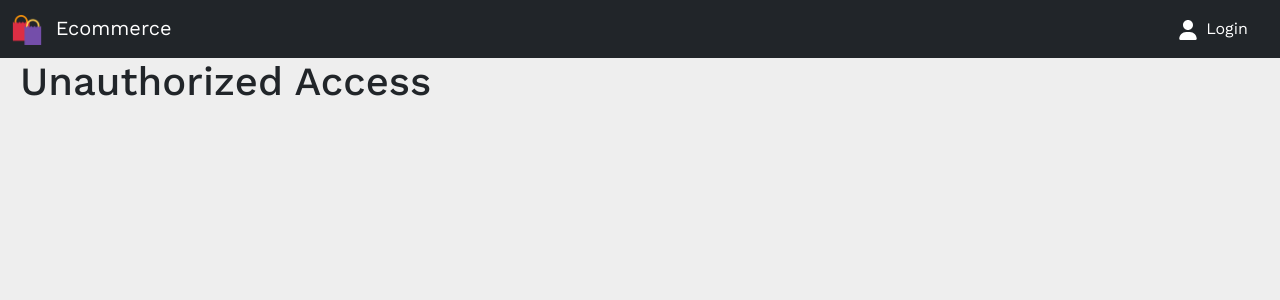
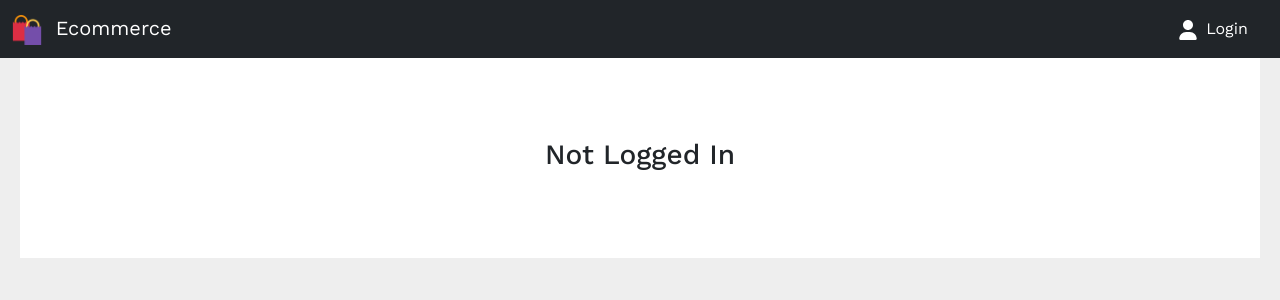
Before and after one commit to Rafael00X/Ecommerce-Frontend, a React (Create React App) app: page /orders in a window 1280 px wide. Before the commit this address led to /unauthorized. Shown: the top 300 px of the page. Built offline with nearby package versions, Linux system fonts and the light colour scheme.

Commit message:
Added login state for Orders Page and refactored code

```diff
--- a/src/App.js
+++ b/src/App.js
@@ -25,19 +25,12 @@ export default function App() {
           <Route path="/product/:productId" element={<Product />} />
           <Route path="/section/:sectionId" element={<Section />} />
           <Route path="/cart" element={<Cart />} />
-          <Route
-            path="/orders"
-            element={isLoggedIn ? <Orders /> : <Navigate to="/unauthorized" />}
-          />
+          <Route path="/orders" element={<Orders />} />
           <Route
             path="/register"
             element={isLoggedIn ? <Navigate to="/" /> : <Register />}
           />
-          <Route
-            path="/unauthorized"
-            element={isLoggedIn ? <Navigate to="/" /> : <Error info="auth" />}
-          />
-          <Route path="/*" element={<Error info="invalid" />} />
+          <Route path="/*" element={<Error />} />
         </Routes>
       </div>
     </div>
--- a/src/components/cards/MessageCard.jsx
+++ b/src/components/cards/MessageCard.jsx
@@ -1,6 +1,9 @@
 export default function MessageCard(props) {
   return (
-    <div style={{ textAlign: "center", height: "200px", padding: "80px" }}>
+    <div
+      className="bg-white"
+      style={{ textAlign: "center", height: "200px", padding: "80px" }}
+    >
       <h3>{props.message}</h3>
     </div>
   );
--- a/src/pages/Cart.jsx
+++ b/src/pages/Cart.jsx
@@ -1,7 +1,6 @@
 import { useEffect, useState } from "react";
-import { useDispatch, useSelector } from "react-redux";
+import { useSelector } from "react-redux";
 
-import { actions } from "../store/index";
 import {
   getCart,
   placeOrder,
@@ -14,7 +13,6 @@ import MessageCard from "../components/cards/MessageCard";
 
 export default function CartPage() {
   const [products, setProducts] = useState([]);
-  const dispatch = useDispatch();
   const isLoggedIn = useSelector((state) => state.auth.isLoggedIn);
 
   const deleteProduct = (product) => {
@@ -37,9 +35,8 @@ export default function CartPage() {
         .catch((error) => console.log(error));
     } else {
       setProducts([]);
-      dispatch(actions.loginModalActions.open());
     }
-  }, [isLoggedIn, dispatch]);
+  }, [isLoggedIn]);
 
   if (!isLoggedIn) return <MessageCard message="Not Logged In" />;
   if (!products || products.length === 0)
--- a/src/pages/Error.jsx
+++ b/src/pages/Error.jsx
@@ -1,15 +1,7 @@
-export default function Error(props) {
-  const info = props.info;
-  if (info === "invalid")
-    return (
-      <div>
-        <h1>Invalid URL</h1>
-      </div>
-    );
-  else
-    return (
-      <div>
-        <h1>Unauthorized Access</h1>
-      </div>
-    );
+export default function Error() {
+  return (
+    <div>
+      <h1>Invalid URL</h1>
+    </div>
+  );
 }
--- a/src/pages/Orders.jsx
+++ b/src/pages/Orders.jsx
@@ -1,18 +1,26 @@
 import { useEffect, useState } from "react";
 import { Link } from "react-router-dom";
+import { useSelector } from "react-redux";
+
 import MessageCard from "../components/cards/MessageCard";
-
 import { getOrders } from "../utils/query";
 import styles from "./Orders.module.css";
 
 export default function Orders() {
   const [orders, setOrders] = useState([]);
+  const isLoggedIn = useSelector((state) => state.auth.isLoggedIn);
+
   useEffect(() => {
-    getOrders()
-      .then((res) => setOrders(res))
-      .catch((err) => alert(err));
-  }, []);
+    if (isLoggedIn) {
+      getOrders()
+        .then((res) => setOrders(res))
+        .catch((err) => alert(err));
+    } else {
+      setOrders([]);
+    }
+  }, [isLoggedIn]);
 
+  if (!isLoggedIn) return <MessageCard message="Not Logged In" />;
   if (!orders || orders.length === 0)
     return <MessageCard message="No Orders Yet" />;
 
@@ -35,6 +43,7 @@ export default function Orders() {
                   <Link to={`/product/${order.productId}`}>
                     <img
                       src={order.imageUrl}
+                      alt="product"
                       width="100px"
                       height="100px"
                       className="zoom"
```
